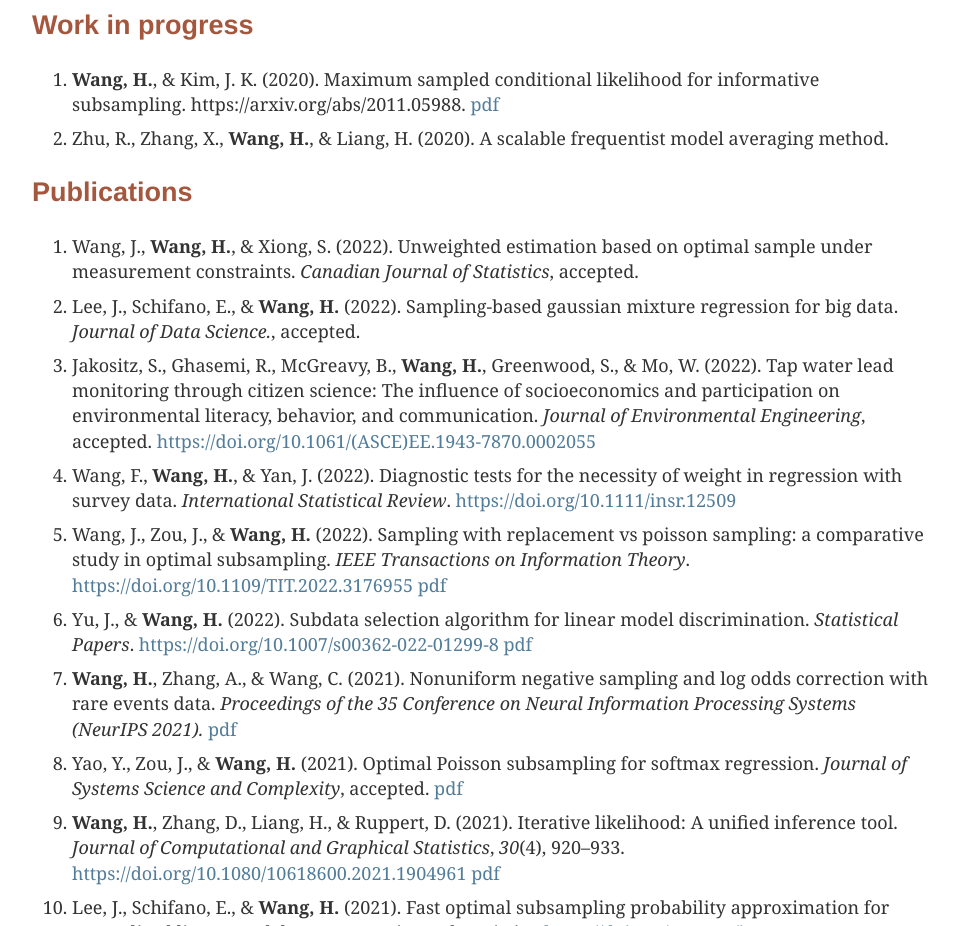
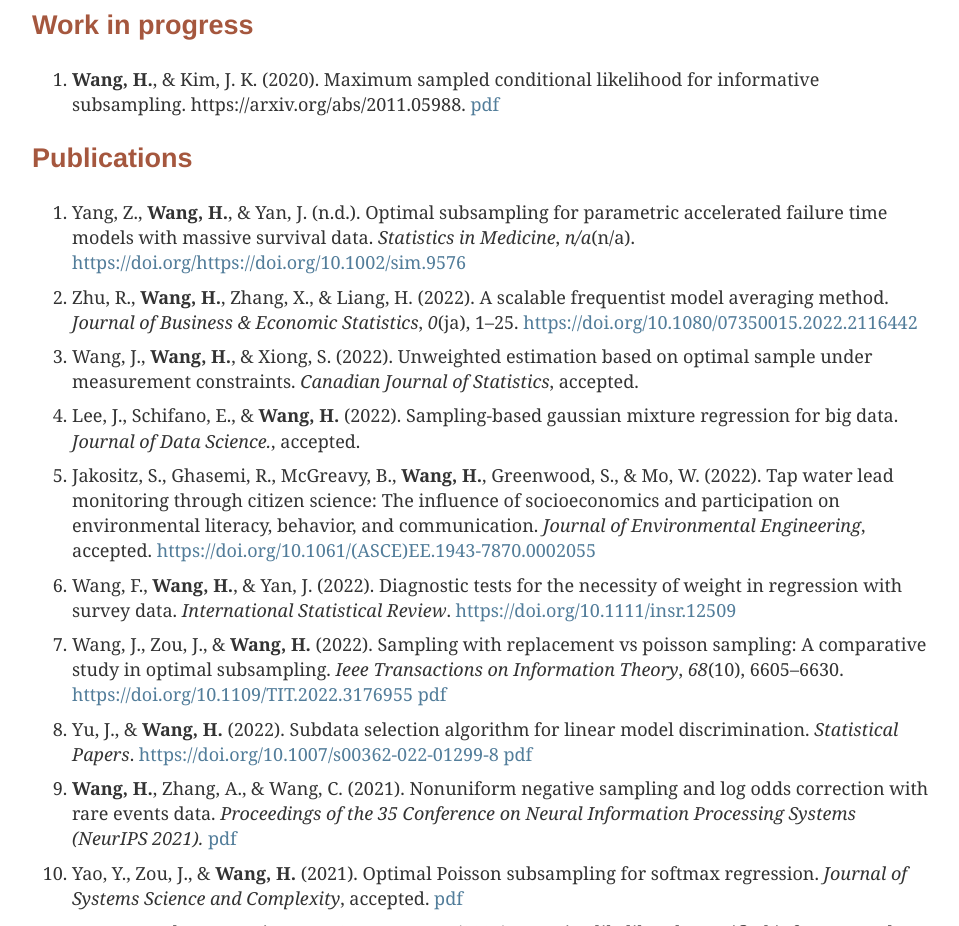
Before and after one commit to Ossifragus/Ossifragus.github.io, a plain HTML site: page index.html in a window 1280 px wide. Shown: the part 1220-2146 px from the top of the page, without its empty margins (158-1117 px from the left). Drawn offline with nearby package versions, Linux system fonts and the light colour scheme; some packages are replaced by stand-ins of ours.

Commit message:
deploy: 74831b67c553a9c8a0b3f201df9cf327f70e2faf

```diff
--- a/index.html
+++ b/index.html
@@ -306,7 +306,6 @@
 <div class="outline-text-2" id="text-work-in-progress">
 <ol class="org-ol">
 <li><strong>Wang, H.</strong>, &#38; Kim, J. K. (2020). Maximum sampled conditional likelihood for informative subsampling. https://arxiv.org/abs/2011.05988. <a href="https://arxiv.org/abs/2011.05988">pdf</a></li>
-<li>Zhu, R., Zhang, X., <strong>Wang, H.</strong>, &#38; Liang, H. (2020). A scalable frequentist model averaging method.</li>
 </ol>
 </div>
 </div>
@@ -315,11 +314,13 @@
 <h2 id="publications">Publications</h2>
 <div class="outline-text-2" id="text-publications">
 <ol class="org-ol">
+<li>Yang, Z., <strong>Wang, H.</strong>, &#38; Yan, J. (n.d.). Optimal subsampling for parametric accelerated failure time models with massive survival data. <i>Statistics in Medicine</i>, <i>n/a</i>(n/a). <a href="https://doi.org/https://doi.org/10.1002/sim.9576">https://doi.org/https://doi.org/10.1002/sim.9576</a></li>
+<li>Zhu, R., <strong>Wang, H.</strong>, Zhang, X., &#38; Liang, H. (2022). A scalable frequentist model averaging method. <i>Journal of Business &#38; Economic Statistics</i>, <i>0</i>(ja), 1–25. <a href="https://doi.org/10.1080/07350015.2022.2116442">https://doi.org/10.1080/07350015.2022.2116442</a></li>
 <li>Wang, J., <strong>Wang, H.</strong>, &#38; Xiong, S. (2022). Unweighted estimation based on optimal sample under measurement constraints. <i>Canadian Journal of Statistics</i>, accepted.</li>
 <li>Lee, J., Schifano, E., &#38; <strong>Wang, H.</strong> (2022). Sampling-based gaussian mixture regression for big data. <i>Journal of Data Science.</i>, accepted.</li>
 <li>Jakositz, S., Ghasemi, R., McGreavy, B., <strong>Wang, H.</strong>, Greenwood, S., &#38; Mo, W. (2022). Tap water lead monitoring through citizen science: The influence of socioeconomics and participation on environmental literacy, behavior, and communication. <i>Journal of Environmental Engineering</i>, accepted. <a href="https://doi.org/10.1061/(ASCE)EE.1943-7870.0002055">https://doi.org/10.1061/(ASCE)EE.1943-7870.0002055</a></li>
 <li>Wang, F., <strong>Wang, H.</strong>, &#38; Yan, J. (2022). Diagnostic tests for the necessity of weight in regression with survey data. <i>International Statistical Review</i>. <a href="https://doi.org/10.1111/insr.12509">https://doi.org/10.1111/insr.12509</a></li>
-<li>Wang, J., Zou, J., &#38; <strong>Wang, H.</strong> (2022). Sampling with replacement vs poisson sampling: a comparative study in optimal subsampling. <i>IEEE Transactions on Information Theory</i>. <a href="https://doi.org/10.1109/TIT.2022.3176955">https://doi.org/10.1109/TIT.2022.3176955</a> <a href="https://arxiv.org/pdf/2205.08588.pdf">pdf</a></li>
+<li>Wang, J., Zou, J., &#38; <strong>Wang, H.</strong> (2022). Sampling with replacement vs poisson sampling: A comparative study in optimal subsampling. <i>Ieee Transactions on Information Theory</i>, <i>68</i>(10), 6605–6630. <a href="https://doi.org/10.1109/TIT.2022.3176955">https://doi.org/10.1109/TIT.2022.3176955</a> <a href="https://arxiv.org/pdf/2205.08588.pdf">pdf</a></li>
 <li>Yu, J., &#38; <strong>Wang, H.</strong> (2022). Subdata selection algorithm for linear model discrimination. <i>Statistical Papers</i>. <a href="https://doi.org/10.1007/s00362-022-01299-8">https://doi.org/10.1007/s00362-022-01299-8</a> <a href="./pdfs/LinearDiscrimination.pdf">pdf</a></li>
 <li><strong>Wang, H.</strong>, Zhang, A., &#38; Wang, C. (2021). Nonuniform negative sampling and log odds correction with rare events data. <i>Proceedings of the 35 Conference on Neural Information Processing Systems (NeurIPS 2021).</i> <a href="https://arxiv.org/pdf/2110.13048.pdf">pdf</a></li>
 <li>Yao, Y., Zou, J., &#38; <strong>Wang, H.</strong> (2021). Optimal Poisson subsampling for softmax regression. <i>Journal of Systems Science and Complexity</i>, accepted. <a href="./pdfs/OSMAC_Softmax_Poi.pdf">pdf</a></li>
```
